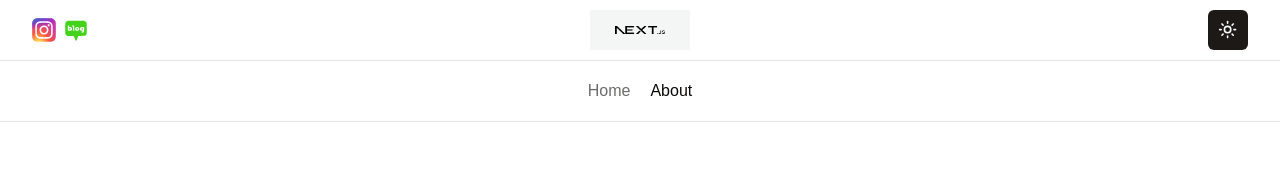
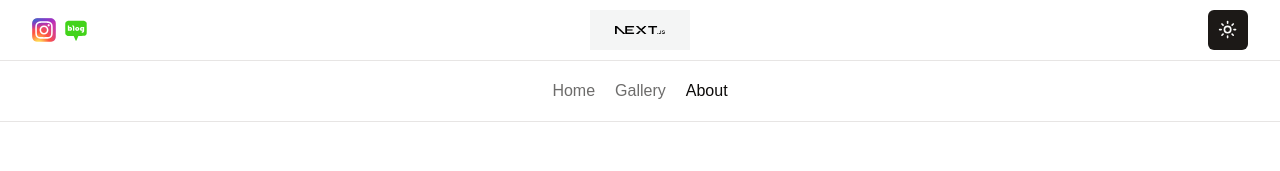
Before and after one commit to DohwanKim/next-fe-father-gallery, a Next.js app: page /about in a window 1280 px wide. Shown: the top 171 px of the page. Built offline with nearby package versions, Linux system fonts and the light colour scheme; a web font is replaced by a local one.

Commit message:
fix: 패스네임 강조 픽스

```diff
--- a/src/components/user/organism/HeaderNav.tsx
+++ b/src/components/user/organism/HeaderNav.tsx
@@ -4,11 +4,13 @@ import { usePathname } from 'next/navigation';
 
 const navItems = [
   { name: 'Home', href: '/' },
+  { name: 'Gallery', href: '/gallery' },
   { name: 'About', href: '/about' },
 ];
 
 const HeaderNav = () => {
   const pathname = usePathname();
+  const firstPath = pathname.split('/')[1];
 
   return (
     <nav
@@ -20,7 +22,7 @@ const HeaderNav = () => {
         <Link
           key={item.href}
           className={`flex items-center h-full transition-colors hover:text-foreground/80 ${
-            pathname === item.href ? '' : 'text-foreground/60'
+            `/${firstPath}` === item.href ? '' : 'text-foreground/60'
           }`}
           href={item.href}
           scroll={false}
```
